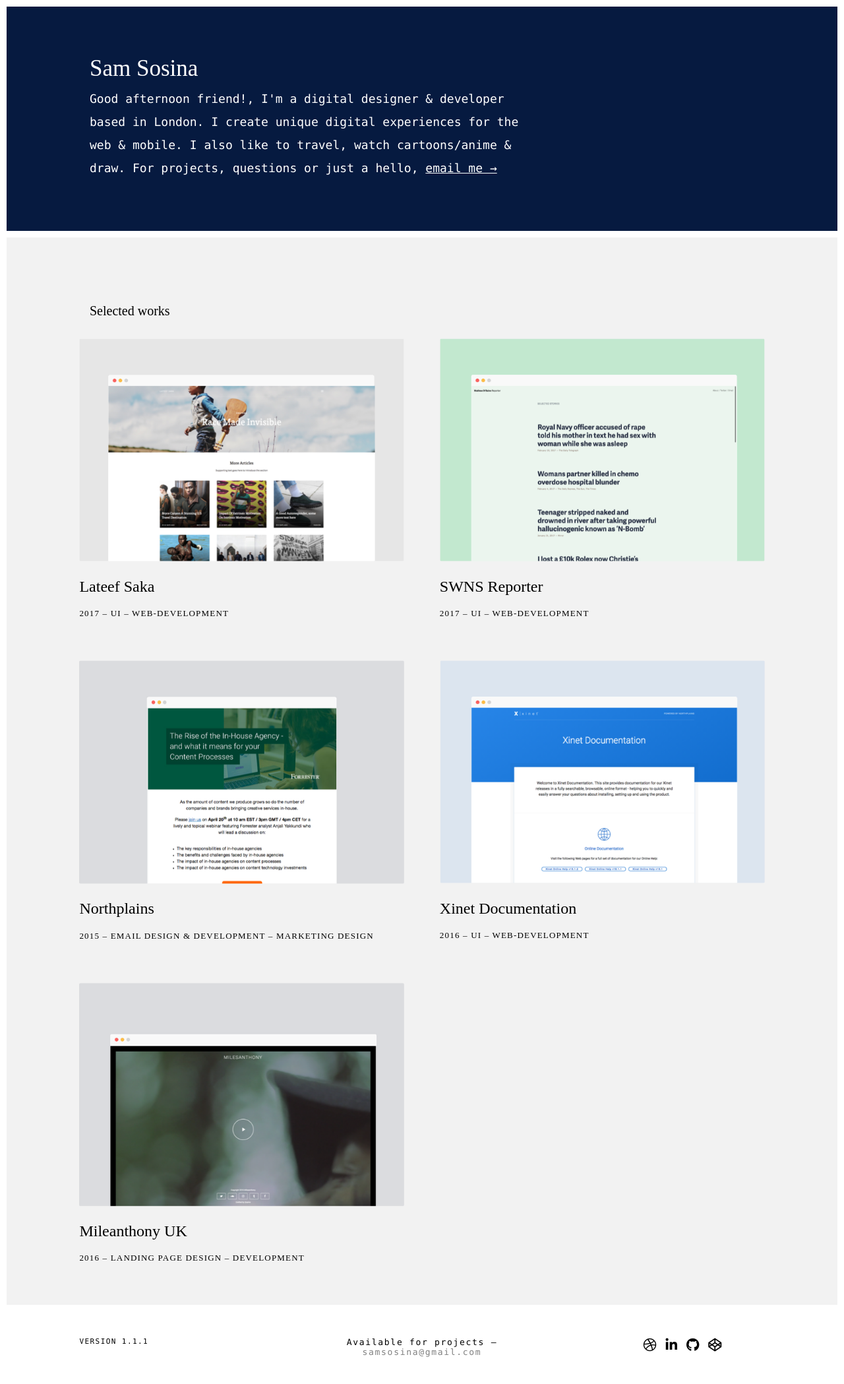
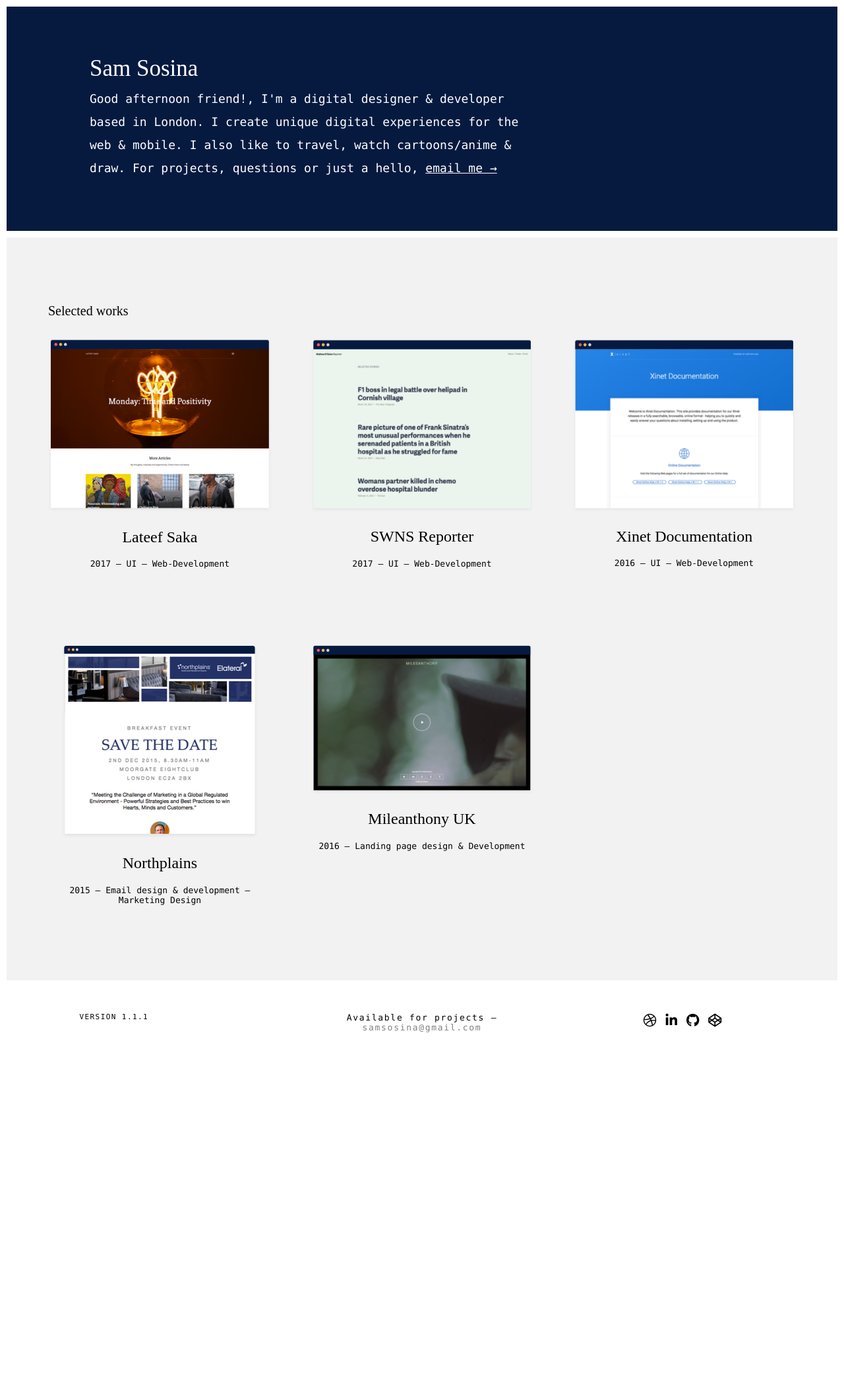
Before and after one commit to ssosina/sosina.me, a Jekyll site: the page built from index.html, in a window 1280 px wide. Shown: the whole page at 66% size. Built offline with Jekyll 4.4.1, drawn with Linux system fonts in a browser that asks for light colours; nearby versions of some CDN libraries; library files that are not in the unit come from our copies; after the commit the page ends 1606 px from its top, so only the background shows below that.

```diff
--- a/_includes/footer.html
+++ b/_includes/footer.html
@@ -4,7 +4,7 @@
           <div class="footer__content">
             <p class="footer__version">Version 1.1.1</p>
 
-            <p class="footer__copyright">Available for projects – <a href="ssosina@me.com">samsosina@gmail.com</a></p>
+            <p class="footer__copyright">Available for projects – <a href="mailto:samsosina@gmail.com">samsosina@gmail.com</a></p>
 
             <ul class="footer__social">
             {% for social-link in site.data.settings.social-links %}
--- a/_scss/1-tools/_vars.scss
+++ b/_scss/1-tools/_vars.scss
@@ -4,6 +4,7 @@
 $heading1: 	"Merriweather",serif;
 $heading2: 	"adelle-sans",serif;
 $heading3:  "Menlo", serif;
+$caption:   "Menlo", serif;
 
 
 //font-weights
--- a/_scss/4-pages/_index.scss
+++ b/_scss/4-pages/_index.scss
@@ -10,6 +10,7 @@ body{
 	width: 80%;
 	margin: 0px auto 30px;
 	font-family: $heading1;
+	text-align: center;
 }
 
 @include media($tablet){
@@ -48,9 +49,10 @@ body{
 	}
 }
 
-@include media ($large-desktop){
+@include media ($tablet){
 
 	.works{
 		@include span-columns(12);
+		text-align: left;
 	}
 }
--- a/css/main.css
+++ b/css/main.css
@@ -457,20 +457,23 @@ footer {
   height: auto;
   margin-bottom: 60px;
   border-radius: 2px;
-  position: relative; }
+  position: relative;
+  text-align: center; }
+  .project a {
+    display: inline-block; }
   .project img {
-    width: 100%;
-    height: auto;
+    max-width: 100%;
     border-radius: 2px;
     transition: opacity 0.25s ease-in-out; }
     .project img:hover {
       opacity: 0.7; }
 
+.project__summary {
+  text-align: center; }
+
 .project__info {
   font-size: 0.8125em;
-  text-transform: uppercase;
-  font-weight: 100;
-  letter-spacing: 0.09090909091em; }
+  font-family: "Menlo", serif; }
 
 .project__title {
   font-weight: 400; }
@@ -483,10 +486,17 @@ footer {
     float: left;
     display: block;
     margin-right: 5.17598%;
-    width: 82.47067%;
-    margin-left: 8.76467%; }
+    width: 100%; }
     .main__projects:last-child {
       margin-right: 0; }
+  .main__container {
+    max-width: 90%;
+    margin-left: auto;
+    margin-right: auto; }
+    .main__container::after {
+      clear: both;
+      content: "";
+      display: table; }
   .project {
     float: left;
     display: block;
@@ -504,21 +514,41 @@ footer {
   .main {
     border-left: 10px solid white;
     border-right: 10px solid white;
-    border-bottom: 10px solid white; } }
-
-@media screen and (min-width: 106.25em) {
-  .main__projects {
+    border-bottom: 10px solid white; }
+  .main__container {
+    max-width: 90%;
+    margin-left: auto;
+    margin-right: auto; }
+    .main__container::after {
+      clear: both;
+      content: "";
+      display: table; }
+  .project {
     float: left;
     display: block;
     margin-right: 5.17598%;
-    width: 100%;
-    margin-left: 0%; }
-    .main__projects:last-child {
+    width: 29.88268%;
+    margin-bottom: 100px; }
+    .project:nth-child(2n) {
+      margin-right: 5.17598%; }
+    .project:nth-child(2n+1) {
+      clear: none; }
+    .project:last-child {
       margin-right: 0; }
-  .project {
-    margin-bottom: 100px; }
-  .project__title {
-    font-size: 1.5625em; } }
+    .project:nth-child(3n) {
+      margin-right: 0; }
+    .project:nth-child(3n+1) {
+      clear: left; } }
+
+@media screen and (min-width: 106.25em) {
+  .main__container {
+    max-width: 1400px;
+    margin-left: auto;
+    margin-right: auto; }
+    .main__container::after {
+      clear: both;
+      content: "";
+      display: table; } }
 
 nav {
   float: left;
@@ -557,7 +587,8 @@ body {
   font-size: 1.25em;
   width: 80%;
   margin: 0px auto 30px;
-  font-family: "Merriweather", serif; }
+  font-family: "Merriweather", serif;
+  text-align: center; }
 
 @media screen and (min-width: 48em) {
   #top, #bottom, #left, #right {
@@ -581,12 +612,13 @@ body {
   #bottom {
     bottom: 0; } }
 
-@media screen and (min-width: 106.25em) {
+@media screen and (min-width: 48em) {
   .works {
     float: left;
     display: block;
     margin-right: 5.17598%;
-    width: 100%; }
+    width: 100%;
+    text-align: left; }
     .works:last-child {
       margin-right: 0; } }
 
--- a/package.json
+++ b/package.json
@@ -10,7 +10,7 @@
   "license": "ISC",
   "devDependencies": {
     "browser-sync": "^1.3.7",
-    "gulp": "^3.8.8",
+    "gulp": "^3.9.1",
     "gulp-autoprefixer": "1.0.0",
     "gulp-sass": "^2.1.0"
   },
```
Also changed, not shown: _data/settings.yml (+5 -5 lines), _scss/1-tools/_grid-settings.scss (+8 -0 lines), _scss/3-modules/_article.scss (+28 -15 lines), img/lateefsaka-thumb.png, img/mdisalvo-thumb.png (added), img/milesanthonyuk-thumb.png, img/nps-thumb.png, img/xinet-thumb.png, 1 other file.
